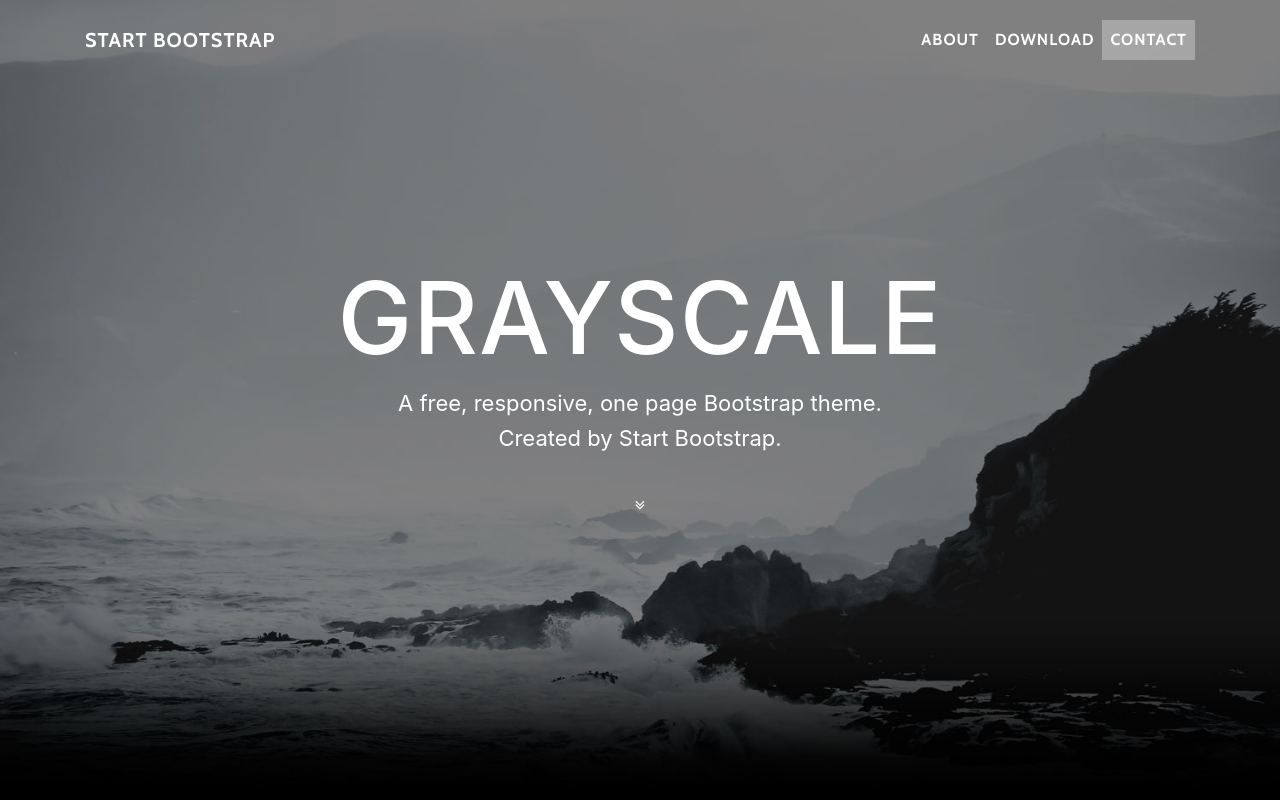
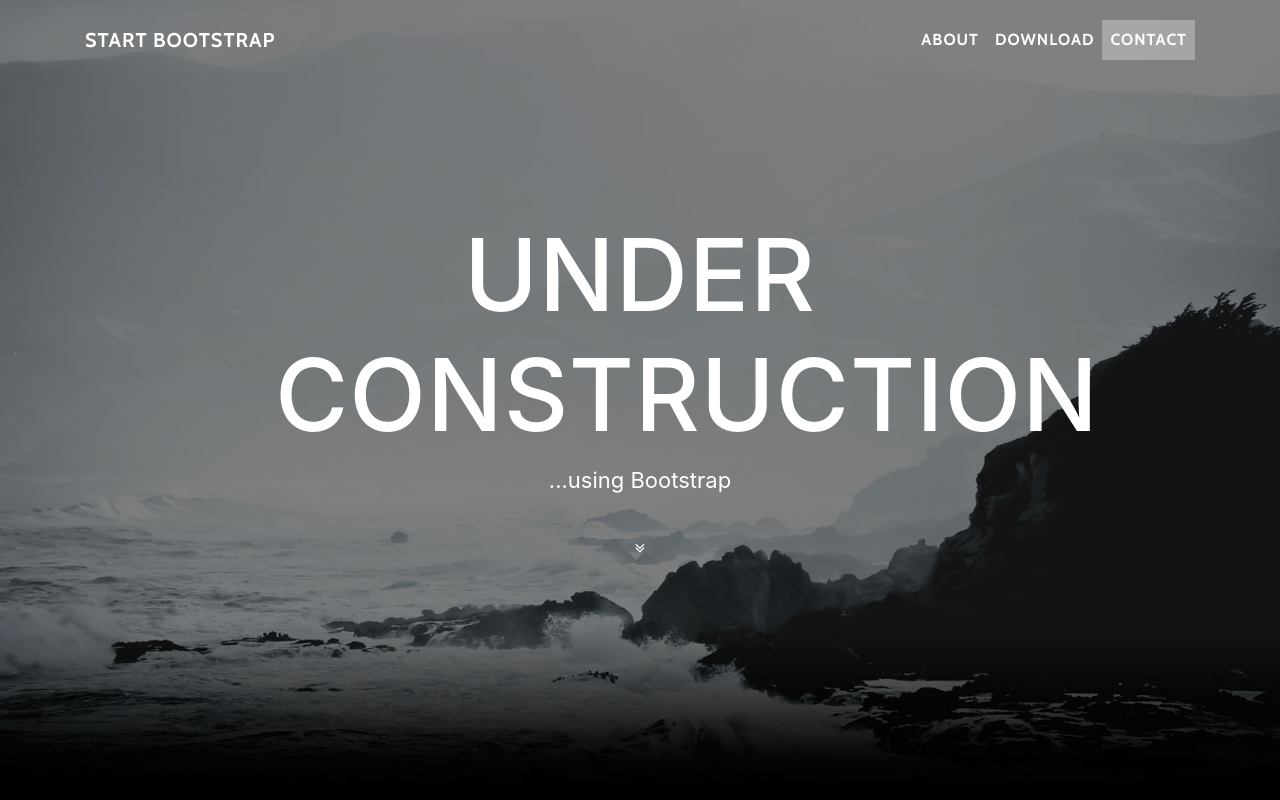
Before and after one commit to smosgr/smosgr.github.io, a website with bundled scripts: page index.html in a window 1280 px wide. Shown: the top 800 px of the page. Built offline with nearby package versions, Linux system fonts and the light colour scheme.

Commit message:
renaming

```diff
--- a/index.html
+++ b/index.html
@@ -8,7 +8,7 @@
     <meta name="description" content="">
     <meta name="author" content="">
 
-    <title>Grayscale - Start Bootstrap Theme</title>
+    <title>Stelios Moschos' website</title>
 
     <!-- Bootstrap core CSS -->
     <link href="vendor/bootstrap/css/bootstrap.min.css" rel="stylesheet">
@@ -55,9 +55,8 @@
         <div class="container">
           <div class="row">
             <div class="col-lg-8 mx-auto">
-              <h1 class="brand-heading">Grayscale</h1>
-              <p class="intro-text">A free, responsive, one page Bootstrap theme.
-                <br>Created by Start Bootstrap.</p>
+              <h1 class="brand-heading">UNDER CONSTRUCTION</h1>
+              <p class="intro-text">...using Bootstrap</p>
               <a href="#about" class="btn btn-circle js-scroll-trigger">
                 <i class="fa fa-angle-double-down animated"></i>
               </a>
@@ -131,7 +130,7 @@
     </section>
 
     <!-- Map Section -->
-    <div id="map"></div>
+  <div id="map"></div>
 
     <!-- Footer -->
     <footer>
```
